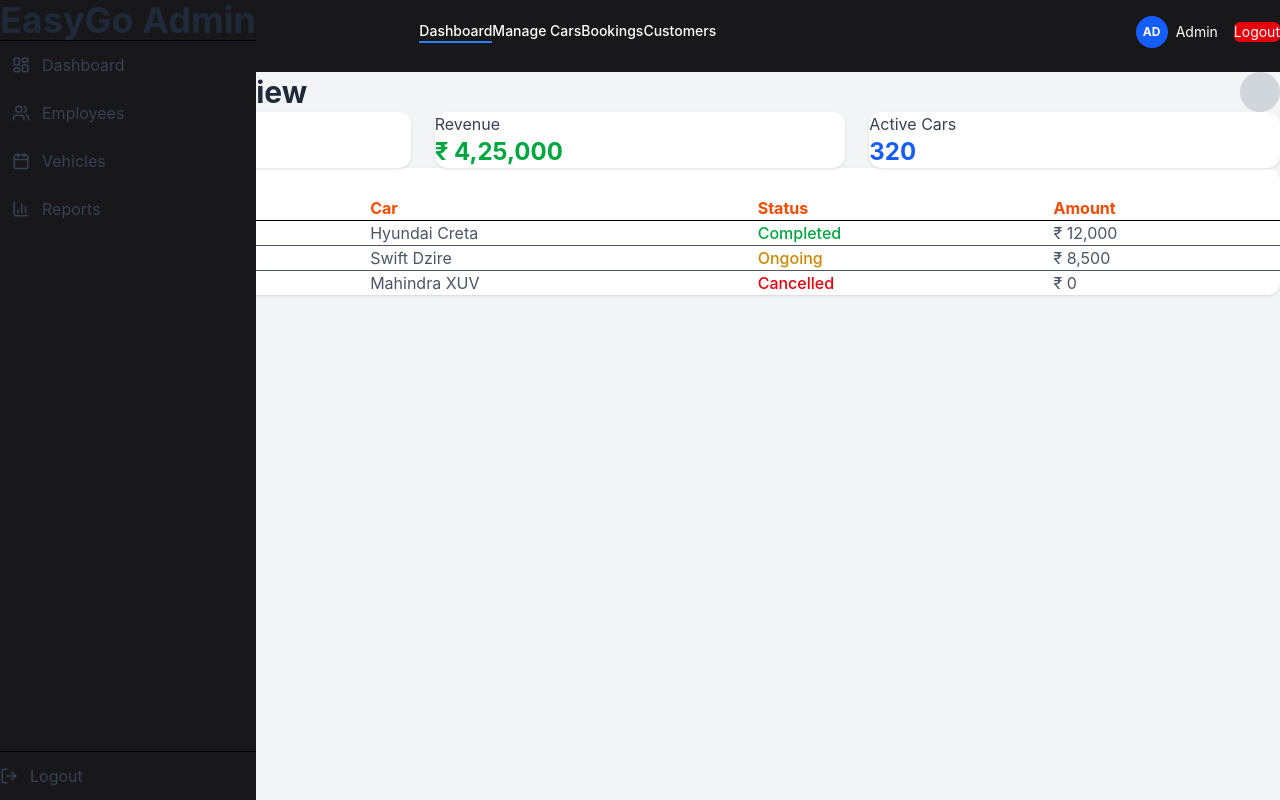
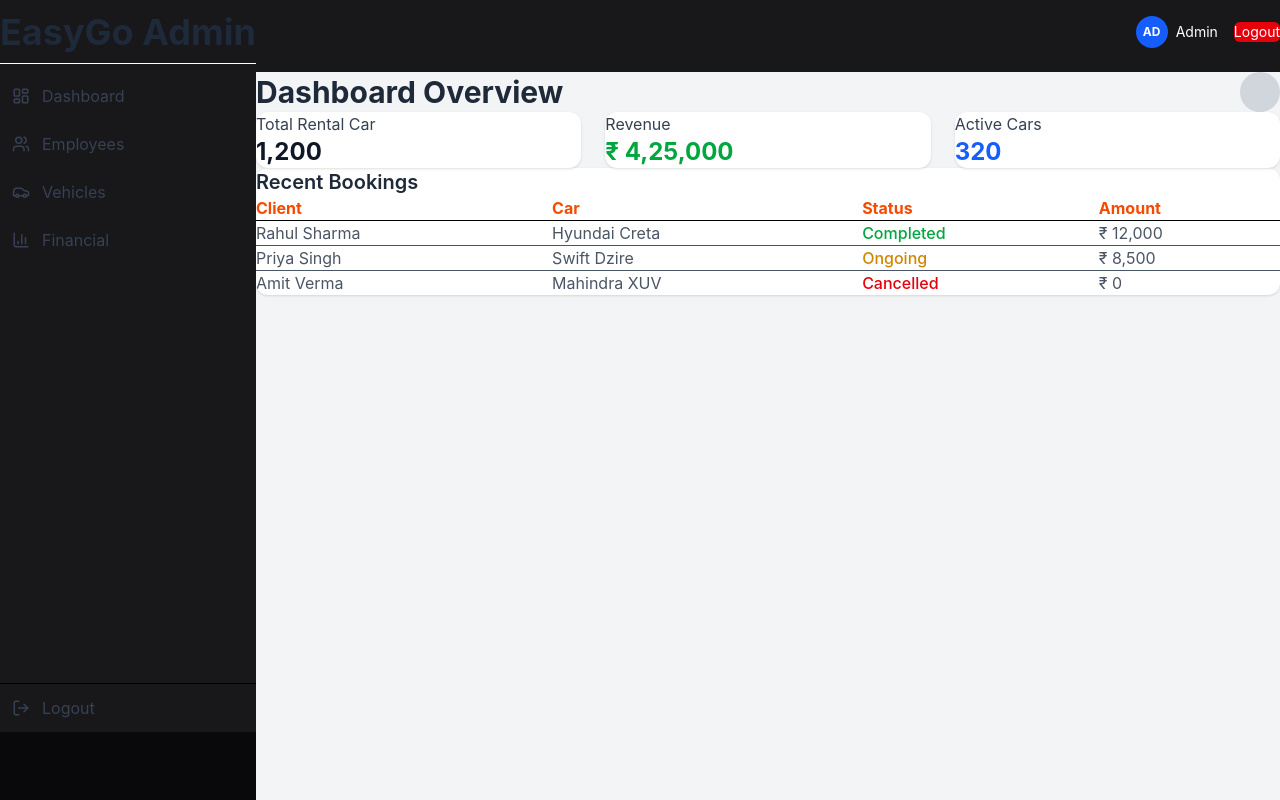
Before and after one commit to Samit-web996/easy-go, a React (Vite) app in the folder frontend/easygo/: page /admin in a window 1280 px wide. Built offline with nearby package versions, Linux system fonts and the light colour scheme.

Commit message:
New easy-go-cars repo

```diff
--- a/frontend/easygo/src/AdminLayout.jsx
+++ b/frontend/easygo/src/AdminLayout.jsx
@@ -1,26 +1,53 @@
-import React from 'react'
-import Sidebar from './Sidebar'
-import AdminNavbar from './AdminNavbar'
-import { Outlet } from 'react-router-dom'
+// import React from 'react'
+// import Sidebar from './Sidebar'
+// import AdminNavbar from './AdminNavbar'
+// import { Outlet } from 'react-router-dom'
+
+// function AdminLayout() {
+//   return (
+//     <div className='min-h-screen  flex bg-zinc-950'>
+
+//         <Sidebar />
+
+
+
+//       <div className='flex-1 flex flex-col ml-64 '>
+//         <AdminNavbar />
+
+//         <main className='p-6 flex-1 overflow-y-auto'>
+//           <Outlet />
+//         </main>
+
+//       </div>
+//     </div>
+//   )
+// }
+
+// export default AdminLayout;
+
+// import Sidebar from "./Sidebar";
+import AdminNavbar from "./AdminNavbar";
+import { Outlet } from "react-router-dom";
 
 function AdminLayout() {
   return (
-    <div className='min-h-screen flex bg-zinc-950'>
+    <div className="flex  bg-zinc-950">
 
-        <Sidebar />
+      {/* Sidebar */}
+      {/* <Sidebar /> */}
 
+      {/* Right Side */}
+      <div className="flex-1 ml-64 flex flex-col min-h-screen">
 
-
-      <div className='flex-1 flex flex-col ml-64'>
         <AdminNavbar />
 
-        <main className='p-8 flex-1 overflow-y-auto'>
+        <main className="flex-1 p-6 overflow-y-auto">
           <Outlet />
         </main>
 
       </div>
     </div>
-  )
+  );
 }
 
-export default AdminLayout
+export default AdminLayout;
--- a/frontend/easygo/src/AdminNavbar.jsx
+++ b/frontend/easygo/src/AdminNavbar.jsx
@@ -4,24 +4,24 @@ const AdminNavbar = () => {
   const [isMobileMenuOpen, setIsMobileMenuOpen] = useState(false);
 
   return (
-    <nav className="bg-zinc-900 text-white shadow-lg w-screen h-18">
+    <nav className="bg-zinc-900 text-white shadow-lg w-full h-18 ">
       <div className="max-w-7xl mx-auto px-4 sm:px-6 lg:px-8">
         <div className="flex justify-between h-16">
-          {/* Logo Section */}
-          <div className="flex items-center">
-            {/* <div className="flex-shrink-0 flex items-center gap-2">
-              <span className="text-2xl font-bold text-blue-500">EasyGo</span>
-              <span className="text-2xl font-light">Cars</span>
-            </div> */}
-          </div>
+          <div className="flex items-center justify-between p-6 border-b dark:border-gray-700">
+          <p className="text-4xl font-bold text-gray-800 dark:text-white">
+            EasyGo Admin
+          </p>
+
+
+        </div>
 
           {/* Desktop Menu */}
-          <div className="hidden md:flex items-center space-x-8">
+          {/* <div className="hidden md:flex items-center space-x-8">
             <a href="#" className="hover:text-blue-400 transition-colors px-3 py-2 text-sm font-medium border-b-2 border-blue-500">Dashboard</a>
             <a href="#" className="hover:text-blue-400 transition-colors px-3 py-2 text-sm font-medium border-b-2 border-transparent hover:border-blue-400">Manage Cars</a>
             <a href="#" className="hover:text-blue-400 transition-colors px-3 py-2 text-sm font-medium border-b-2 border-transparent hover:border-blue-400">Bookings</a>
             <a href="#" className="hover:text-blue-400 transition-colors px-3 py-2 text-sm font-medium border-b-2 border-transparent hover:border-blue-400">Customers</a>
-          </div>
+          </div> */}
 
           {/* Profile/Logout Section */}
           <div className="hidden md:flex items-center gap-4">
--- a/frontend/easygo/src/App.jsx
+++ b/frontend/easygo/src/App.jsx
@@ -1,28 +1,60 @@
+// import { BrowserRouter, Routes, Route } from "react-router-dom";
+// import Login from "./Login/Login";
+// import Employee from "./employee/Employee";
+// import Sidebar from "./Sidebar";
+// import AdminNavbar from "./AdminNavbar";
+// import AddEmployeeModal from "./employee/modal";
+// import Vehicles from "./Vehicles";
+// // import AdminLayout from "./AdminLayout";
+// import AdminDashboard from "./DashBoard";
+
+
+// function App() {
+//   return (
+//     <BrowserRouter>
+//     {/* <Sidebar /> */}
+//       <Routes>
+//         <Route path="/" element={<Login />} />
+//       {/* <Route path="/admin" element={<AdminLayout/>}> */}
+//         <Route path="/admin-dashboard" element={<AdminDashboard/>}/>
+//         <Route path="/employee" element={<Employee />} />
+//         <Route path="/AdminNavbar" element={<AdminNavbar/>}/>
+//         <Route path="/sidebar" element={<Sidebar />} />
+//         <Route path="/modal" element={<AddEmployeeModal />} />
+//         <Route path="/vehicles" element={<Vehicles/>}/>
+//       {/* </Route> */}
+//       </Routes>
+//     </BrowserRouter>
+//   );
+// }
+
+// export default App;
 import { BrowserRouter, Routes, Route } from "react-router-dom";
 import Login from "./Login/Login";
 import Employee from "./employee/Employee";
-// import Sidebar from "./Sidebar";
-// import AdminNavbar from "./AdminNavbar";
 import AddEmployeeModal from "./employee/modal";
 import Vehicles from "./Vehicles";
+import AdminDashboard from "./DashBoard";
 import AdminLayout from "./AdminLayout";
-import AdminDashboard from "./DashBoard";
-
+import Financial from "./Financial";
 
 function App() {
   return (
     <BrowserRouter>
-    {/* <Sidebar /> */}
       <Routes>
+        {/* Login */}
         <Route path="/" element={<Login />} />
-      <Route path="/admin" element={<AdminLayout/>}>
-        <Route index element={<AdminDashboard/>}/>
-        <Route path="employee" element={<Employee />} />
-        {/* <Route path="AdminNavbar" element={<AdminNavbar/>}/> */}
-        {/* <Route path="/sidebar" element={<Sidebar />} /> */}
-        <Route path="modal" element={<AddEmployeeModal />} />
-        <Route path="vehicles" element={<Vehicles/>}/>
-      </Route>
+
+        {/* Dashboard Layout */}
+        <Route path="/admin" element={<AdminLayout />}>
+
+          <Route index element={<AdminDashboard />} />
+          <Route path="employee" element={<Employee />} />
+          <Route path="modal" element={<AddEmployeeModal />} />
+          <Route path="vehicles" element={<Vehicles />} />
+          <Route path="financial" element={<Financial/>}/>
+        </Route>
+
       </Routes>
     </BrowserRouter>
   );
--- a/frontend/easygo/src/DashBoard.jsx
+++ b/frontend/easygo/src/DashBoard.jsx
@@ -3,14 +3,12 @@ import Sidebar from "./Sidebar";
 
 export default function AdminDashboard() {
   return (
-
+    <div className="flex">
+      <div><Sidebar/></div>
     <div className="flex-1 p-6 bg-gray-100 dark:bg-gray-900 min-h-screen">
 
-      {/* Top Bar */}
+
       <div className="flex items-center justify-between mb-6">
-        <button className="md:hidden">
-          <Menu size={24} className="text-gray-700 dark:text-white" />
-        </button>
 
         <p className="text-3xl font-bold text-gray-800 dark:text-white">
           Dashboard Overview
@@ -19,7 +17,6 @@ export default function AdminDashboard() {
         <div className="w-10 h-10 bg-gray-300 dark:bg-gray-700 rounded-full"></div>
       </div>
 
-      {/* Stats Cards */}
       <div className="grid grid-cols-1 sm:grid-cols-2 lg:grid-cols-3 gap-6 mb-6">
 
         <div className="bg-white dark:bg-gray-800 p-6 rounded-xl shadow">
@@ -51,13 +48,12 @@ export default function AdminDashboard() {
 
       </div>
 
-      {/* Table Section */}
       <div className="bg-white dark:bg-gray-800 p-6 rounded-xl shadow overflow-x-auto">
         <h2 className="text-xl font-semibold mb-4 text-gray-800 dark:text-white">
           Recent Bookings
         </h2>
 
-        <table className="w-screen text-left border-collapse">
+        <table className="w-full text-left border-collapse">
           <thead>
             <tr className="border-b dark:border-gray-600">
               <th className="py-2 text-orange-600">Client</th>
@@ -95,5 +91,6 @@ export default function AdminDashboard() {
       </div>
 
     </div>
+    </div>
   );
 }
--- /dev/null
+++ b/frontend/easygo/src/Financial.jsx
@@ -0,0 +1,23 @@
+import React from 'react'
+import Sidebar from './Sidebar'
+
+function Financial() {
+  return (
+    <div className='flex'>
+          <div><Sidebar/></div>
+
+        <div className='text-blue-600'>
+          <div>
+          <h1>Financial</h1>
+          </div>
+          <div className='m-10'>
+          <p>Bhai, sirf child routes se / hata do, error turant solve ho jayega! Kya ab aapka dashboard aur employee table white portion mein dikhne lagi?</p>
+
+          <p>Bhai, sirf child routes se / hata do, error turant solve ho jayega! Kya ab aapka dashboard aur employee table white portion mein dikhne lagi?</p>
+          </div>
+        </div>
+        </div>
+  )
+}
+
+export default Financial
--- a/frontend/easygo/src/Sidebar.jsx
+++ b/frontend/easygo/src/Sidebar.jsx
@@ -1,77 +1,49 @@
-import { useState } from "react";
-import { Menu, X, LayoutDashboard, Users, Calendar, BarChart3, LogOut } from "lucide-react";
+import { Menu, X, LayoutDashboard, Users,BarChart3, LogOut, Car } from "lucide-react";
 import { NavLink } from "react-router-dom";
 
 export default function Sidebar() {
-  const [open, setOpen] = useState(false);
+
 
   return (
     <>
-      {/* Mobile Toggle Button */}
-      <button
-        className="md:hidden fixed top-4 left-4 z-50 bg-white dark:bg-gray-800 p-2 rounded-md shadow"
-        onClick={() => setOpen(true)}
-      >
-        <Menu size={22} className="text-gray-700 dark:text-white" />
-      </button>
 
-      {/* Overlay */}
-      {open && (
-        <div
-          className="fixed inset-0 bg-black bg-opacity-30 md:hidden"
-          onClick={() => setOpen(false)}
-        ></div>
-      )}
-
-      {/* Sidebar */}
-      <aside className="fixed top-0 left-0 w-64 h-screen bg-zinc-900 flex flex-col">
-        {/* Header */}
-        <div className="flex items-center justify-between p-6 border-b dark:border-gray-700">
-          <p className="text-4xl font-bold text-gray-800 dark:text-white">
-            EasyGo Admin
-          </p>
-
-
-        </div>
-
-        {/* Navigation */}
-        <nav className="flex-1 p-4 space-y-2">
+      <aside className="sticky h-165 top-0 left-0 w-64 bg-zinc-900 flex flex-col overflow-hidden">
+        <nav className="flex-1 ">
 
           <NavLink
             to="/admin"
-            className={"flex items-center gap-3 h-12 p-3 rounded-lg text-gray-700 dark:text-gray-300 hover:bg-gray-100 dark:hover:bg-gray-800 transition"}><br /><br />
+            className={"flex items-center gap-3 h-12 p-3 rounded-lg text-gray-700 dark:text-gray-300 hover:bg-gray-100 dark:hover:bg-gray-800 transition"}><br/>
             <LayoutDashboard size={18} />
             Dashboard
           </NavLink>
 
           <NavLink
             to="/admin/employee"
-            className={"flex items-center gap-3 h-12 p-3 rounded-lg text-gray-700 dark:text-gray-300 hover:bg-gray-100 dark:hover:bg-gray-800 transition"}
-          ><br />
+            className={"flex items-center gap-3 h-12 p-3 rounded-lg text-gray-700 dark:text-gray-300 hover:bg-gray-100 dark:hover:bg-gray-800 transition"}><br/>
             <Users size={18} />
             Employees
           </NavLink>
 
           <NavLink
-            to="/admin/Vehicles"
-            className="flex items-center gap-3 h-12 p-3 rounded-lg text-gray-700 dark:text-gray-300 hover:bg-gray-100 dark:hover:bg-gray-800 transition"
-          ><br /><br />
-            <Calendar size={18} />
+            to="/admin/vehicles"
+            className="flex items-center gap-3 h-12 p-3 rounded-lg text-gray-700 dark:text-gray-300 hover:bg-gray-100 dark:hover:bg-gray-800 transition"><br />
+            <Car size={18} />
             Vehicles
           </NavLink>
 
           <NavLink
-            to="/reports"
-            className="flex items-center gap-3 h-12 p-3 rounded-lg text-gray-700 dark:text-gray-300 hover:bg-gray-100 dark:hover:bg-gray-800 transition"
-          ><br /><br />
+            to="/admin/financial"
+            className="flex items-center gap-3 h-12 p-3 rounded-lg text-gray-700 dark:text-gray-300 hover:bg-gray-100 dark:hover:bg-gray-800 transition"><br />
             <BarChart3 size={18} />
-            Reports
+            Financial
           </NavLink>
+
+
         </nav>
 
         {/* Logout */}
         <div className="p-4 border-t dark:border-gray-700">
-          <NavLink to="/"><button className="mt-auto w-64 rounded-lg flex items-center h-12 gap-3 text-gray-700 dark:text-gray-300 hover:bg-red-500 dark:hover:bg-red-500 transition">
+          <NavLink to="/"><button className="mt-auto w-64 rounded-lg flex items-center h-12 gap-3 text-gray-700 dark:text-gray-300 hover:bg-red-500 dark:hover:bg-red-500 transition"><br />
             <LogOut size={18} />
             Logout
           </button>
```
Also changed, not shown: frontend/easygo/package.json (+3 -4 lines), frontend/easygo/src/Vehicles.jsx (+7 -1 lines), frontend/easygo/src/employee/Employee.jsx (+6 -2 lines), frontend/easygo/tailwind.config.js (deleted, +0 -11 lines), frontend/easygo/vite.config.js (+14 -4 lines), 2 other files (tests, documents, lock files or other folders).
